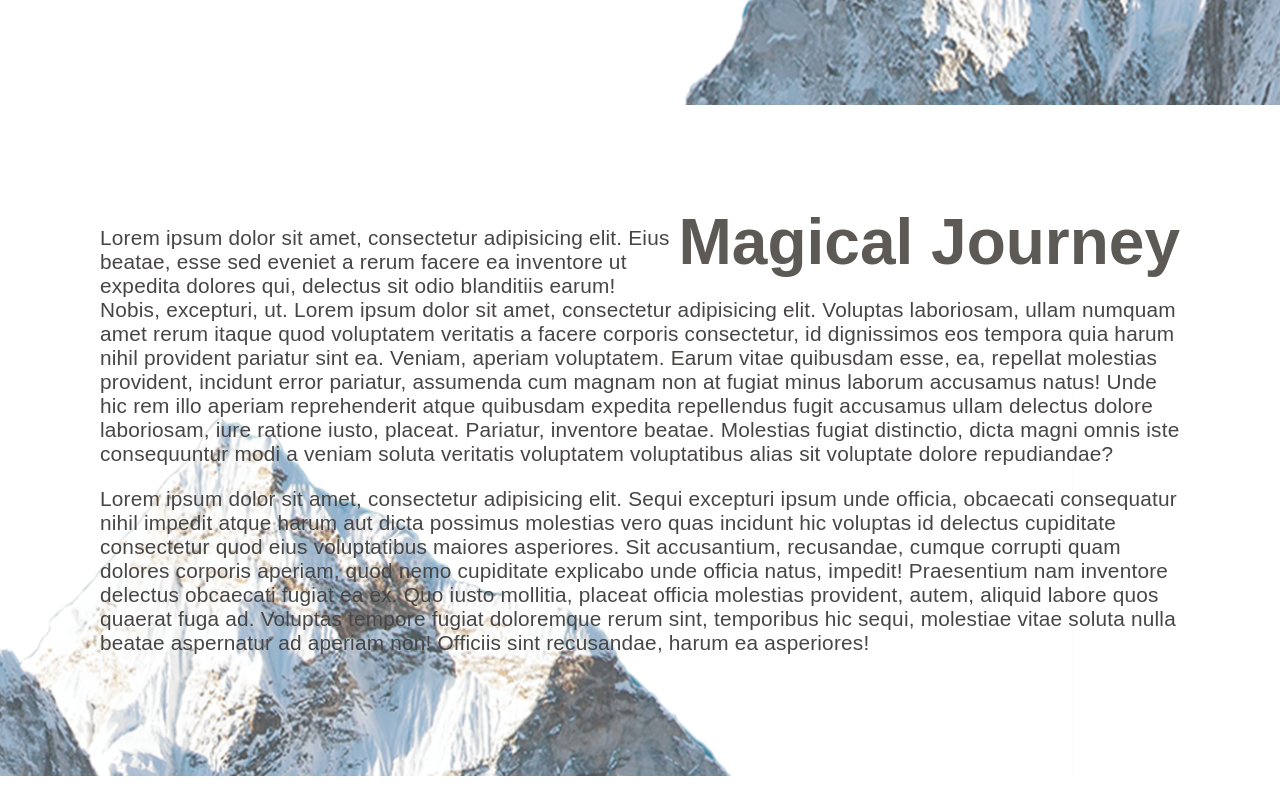
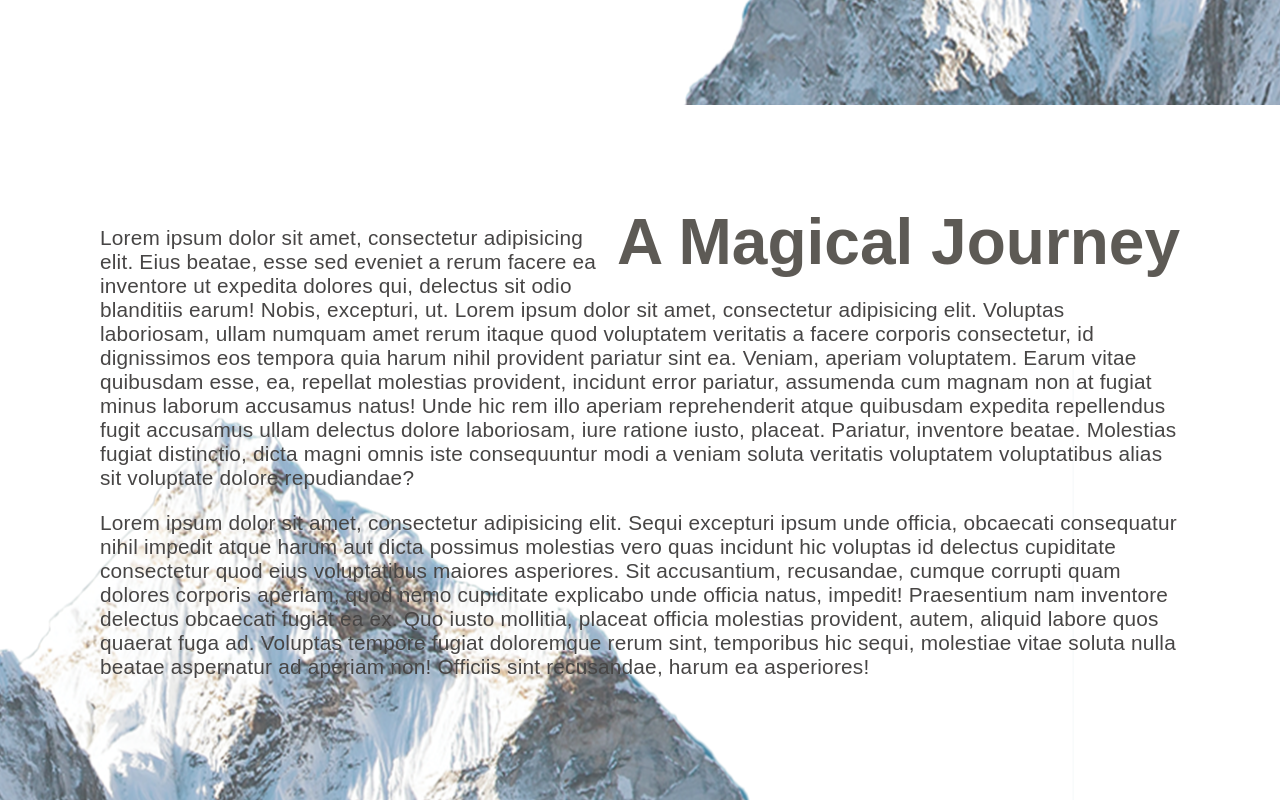
Before and after one commit to Klajdi44/SnowMountains, a plain HTML site: page index.html in a window 1280 px wide. Shown: the part 1415-2215 px from the top of the page. Before the commit the page ends 2191 px from the top, so only its background shows below. Drawn offline with Linux system fonts and the light colour scheme.

Commit message:
Demo finishedv1

```diff
--- a/index.html
+++ b/index.html
@@ -27,7 +27,7 @@
 
     </section>
     <section class="content content2">
-        <h1>Magical Journey</h1>
+        <h1>A Magical Journey</h1>
 
         <p>Lorem ipsum dolor sit amet, consectetur adipisicing elit. Eius beatae, esse sed eveniet a rerum facere ea inventore ut expedita dolores qui, delectus sit odio blanditiis earum! Nobis, excepturi, ut. Lorem ipsum dolor sit amet, consectetur adipisicing elit. Voluptas laboriosam, ullam numquam amet rerum itaque quod voluptatem veritatis a facere corporis consectetur, id dignissimos eos tempora quia harum nihil provident pariatur sint ea. Veniam, aperiam voluptatem. Earum vitae quibusdam esse, ea, repellat molestias provident, incidunt error pariatur, assumenda cum magnam non at fugiat minus laborum accusamus natus! Unde hic rem illo aperiam reprehenderit atque quibusdam expedita repellendus fugit accusamus ullam delectus dolore laboriosam, iure ratione iusto, placeat. Pariatur, inventore beatae. Molestias fugiat distinctio, dicta magni omnis iste consequuntur modi a veniam soluta veritatis voluptatem voluptatibus alias sit voluptate dolore repudiandae?</p>
 
@@ -65,5 +65,8 @@
             layer2.style.width = (100 + scroll / 5) + "%";
             text.style.top = -scroll / 20 + '%';
         });
+
     </script>
-</body></html>
+</body>
+
+</html>
```
